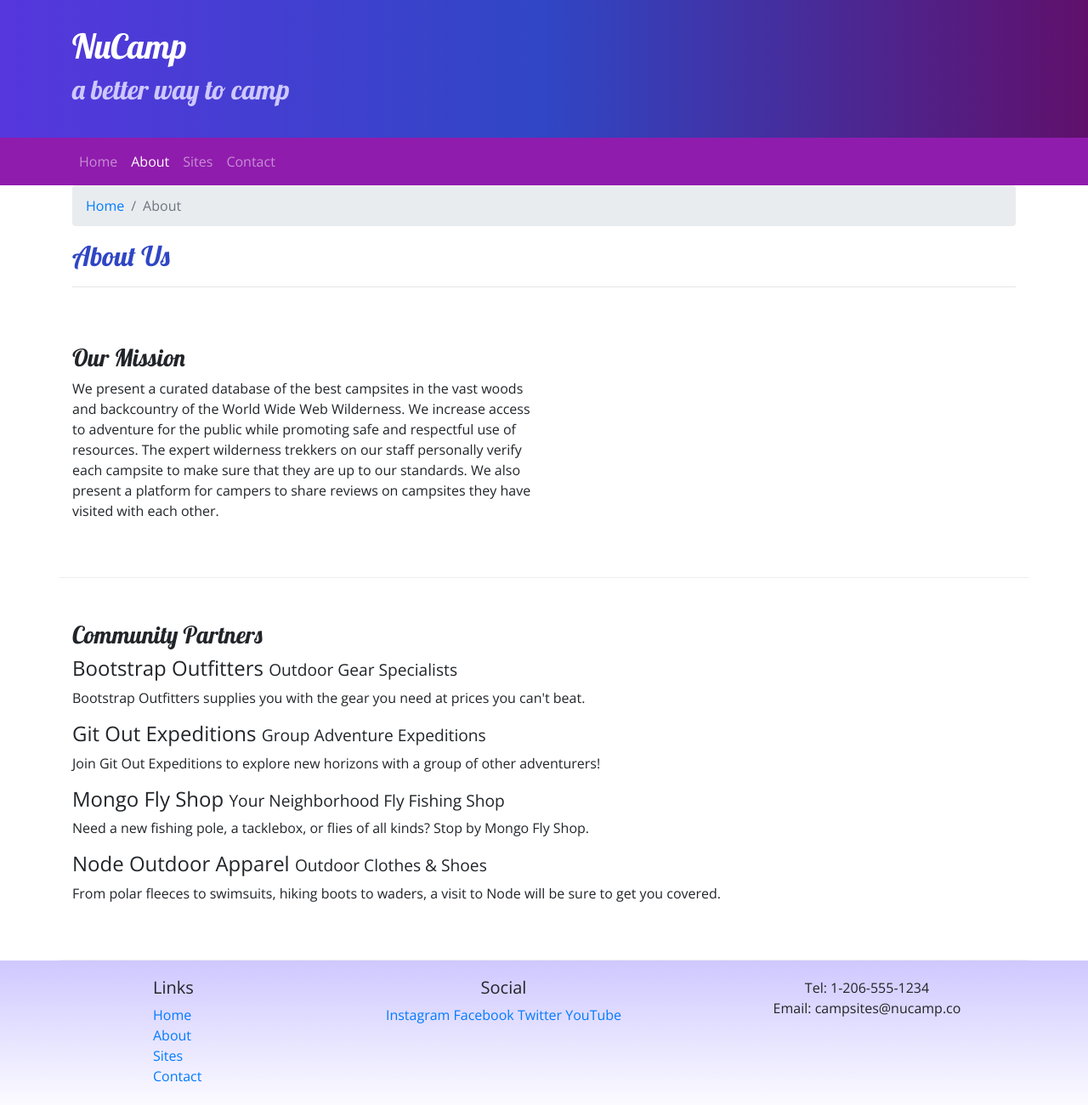
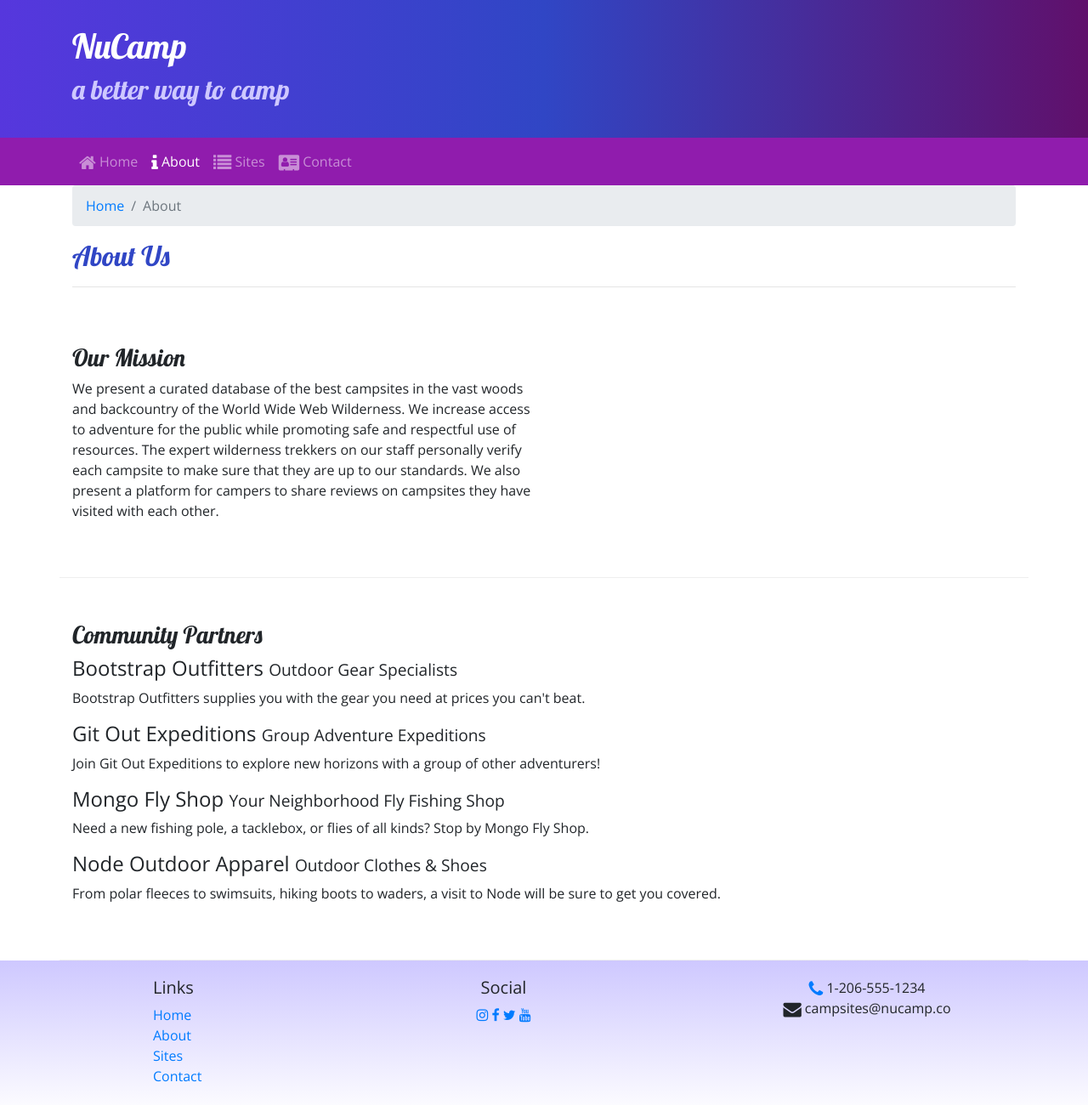
Before and after one commit to hennasingh/Nucampsite, a website: page aboutus.html in a window 1280 px wide. Shown: the whole page at 85% size. Drawn offline with nearby package versions, Linux system fonts and the light colour scheme.

Commit message:
Icon Fonts using Font Awesome

```diff
--- a/aboutus.html
+++ b/aboutus.html
@@ -10,6 +10,7 @@
     <link rel="stylesheet" href="node_modules/bootstrap/dist/css/bootstrap.min.css" />
 
     <!-- Additional CSS must be placed after Bootstrap CSS -->
+    <link rel="stylesheet" href="node_modules/font-awesome/css/font-awesome.min.css"/>
     <link rel="stylesheet" href="https://fonts.googleapis.com/css?family=Lobster|Open+Sans" />
     <link rel="stylesheet" href="css/styles.css" />
 
@@ -36,10 +37,10 @@
             </button>
             <div class="collapse navbar-collapse" id="nucampNavbar">
                 <ul class="navbar-nav">
-                    <li class="nav-item"><a class ="nav-link" href="index.html">Home</a></li>
-                    <li class="nav-item active"><a class ="nav-link"  href="#">About</a></li>
-                    <li class="nav-item"><a class ="nav-link"  href="#">Sites</a></li>
-                    <li class="nav-item"><a class ="nav-link"  href="#">Contact</a></li>
+                    <li class="nav-item"><a class ="nav-link" href="index.html"><i class="fa fa-home fa-lg"></i> Home</a></li>
+                    <li class="nav-item active"><a class ="nav-link"  href="#"><i class="fa fa-info fa-lg"></i> About</a></li>
+                    <li class="nav-item"><a class ="nav-link"  href="#"><i class="fa fa-list fa-lg"></i> Sites</a></li>
+                    <li class="nav-item"><a class ="nav-link"  href="#"><i class="fa fa-address-card fa-lg"></i> Contact</a></li>
                 </ul>
             </div>
         </div>
@@ -93,14 +94,14 @@
                 </div>
                 <div class="col-6 col-sm-5 text-center">
                     <h5>Social</h5>
-                    <a href="http://instagram.com/">Instagram</a>
-                    <a href="http://facebook.com/">Facebook</a>
-                    <a href="http://twitter.com/">Twitter</a>
-                    <a href="http://youtube.com/">YouTube</a>
+                    <a href="http://instagram.com/"><i class="fa fa-instagram"></i></a>
+                    <a href="http://facebook.com/"><i class="fa fa-facebook"></i></a>
+                    <a href="http://twitter.com/"><i class="fa fa-twitter"></i></a>
+                    <a href="http://youtube.com/"><i class="fa fa-youtube"></i></a>
                 </div>
                 <div class="col-sm-4 text-center">
-                    Tel: 1-206-555-1234<br />
-                    Email: campsites@nucamp.co
+                    <i class="fa fa-phone fa-lg text-primary"></i> 1-206-555-1234<br />
+                    <i class="fa fa-envelope fa-lg text primary"></i> campsites@nucamp.co
                 </div>
            </div>
         </div>
--- a/package.json
+++ b/package.json
@@ -15,6 +15,7 @@
   },
   "dependencies": {
     "bootstrap": "^4.5.2",
+    "font-awesome": "^4.7.0",
     "jquery": "^3.5.1",
     "popper.js": "^1.16.1"
   }
```
Also changed, not shown: index.html (+11 -10 lines), 1 other file.
